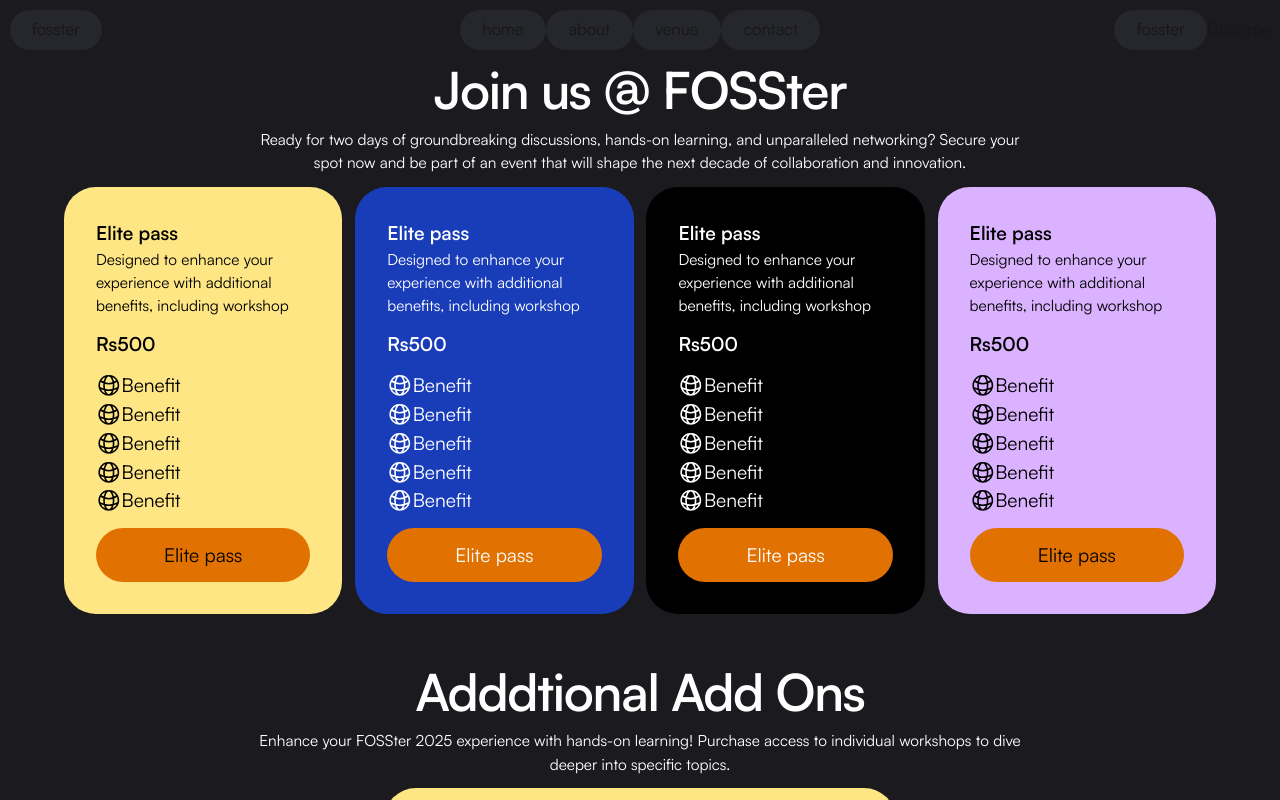
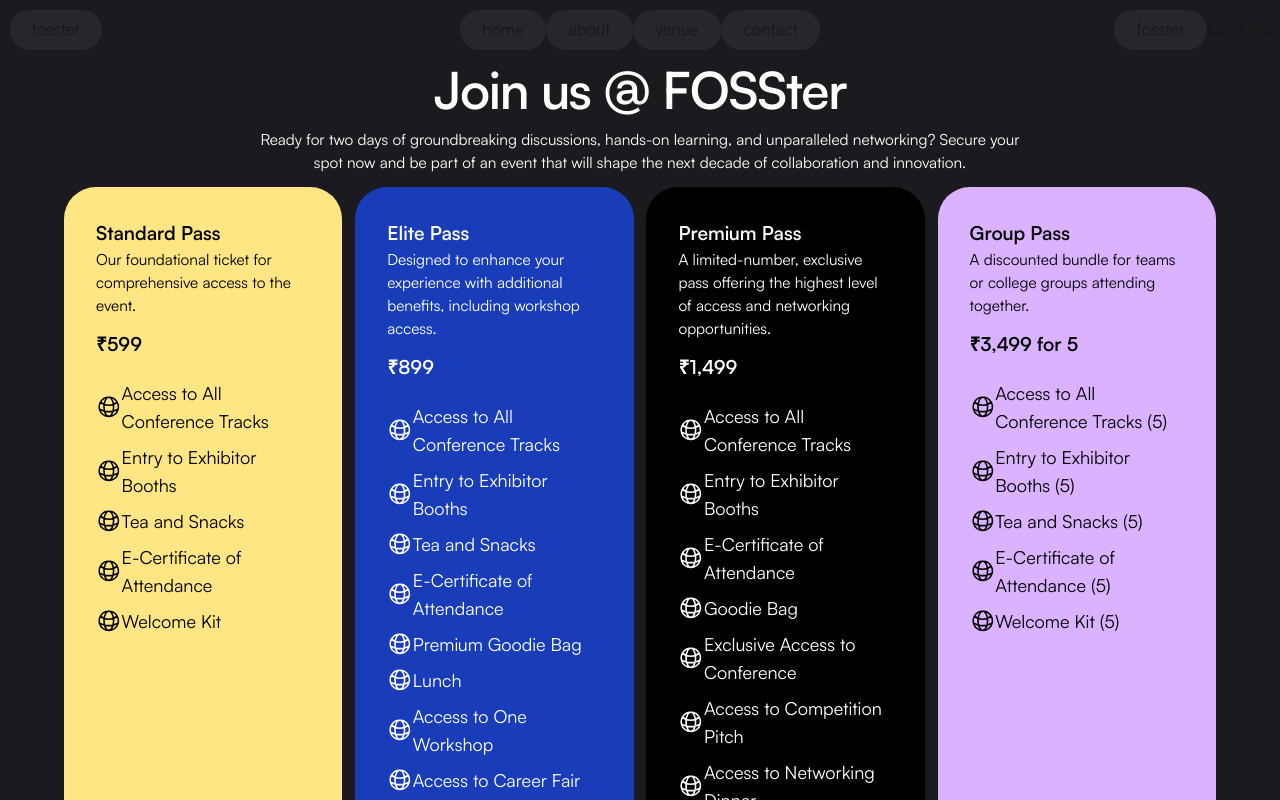
Before and after one commit to amfoss/fosster-2025, a Next.js app: page /attend in a window 1280 px wide. Shown: the top 800 px of the page. Built offline with nearby package versions, Linux system fonts and the light colour scheme.

Commit message:
misc content for website

```diff
--- a/app/attend/page.jsx
+++ b/app/attend/page.jsx
@@ -3,7 +3,7 @@
 import Globe from '@/components/svg/globe';
 import { usePill } from '../_contexts/pill';
 import { useEffect } from 'react';
-
+import { Passes } from '@/components/jsonData';
 export default function Attend() {
    const { setOptions } = usePill();
    const colors = [
@@ -46,33 +46,32 @@
             </p>
          </div>
          <div className="flex flex-1 gap-[1vw]">
-            {[1, 2, 3, 4].map((elem, index) => (
+            {Passes.map((elem, index) => (
                <div
                   key={index}
                   className={`flex flex-1 flex-col gap-y-[1vw] rounded-[2.5vw] ${colors[index]} transform p-[2.5vw] text-[1.5vw] duration-150 hover:scale-[1.05]`}
                >
                   <div>
-                     <p className="font-semibold">Elite pass</p>
+                     <p className="font-semibold">{elem.pass}</p>
                      <p className="text-[1.2vw]">
-                        Designed to enhance your experience with additional
-                        benefits, including workshop
+                        {elem.desc}
                      </p>
                   </div>
                   <div>
-                     <p className="font-semibold">Rs500</p>
+                     <p className="font-semibold">₹{elem.cost}</p>
                   </div>
                   <div className="flex-1">
-                     {[1, 2, 3, 4, 5].map((elem, index) => (
-                        <div key={index} className="flex">
+                     {elem.benifits.map((elem, index) => (
+                        <div key={index} className="flex items-center mt-2">
                            <div className="flex min-w-[2vw]">
                               <Globe />
                            </div>{' '}
-                           <p>Benefit</p>
+                           <p className='text-lg'>{elem}</p>
                         </div>
                      ))}
                   </div>
                   <button className="rounded-full bg-amber-600 p-[1vw]">
-                     <p>Elite pass</p>
+                     <p>{elem.pass}</p>
                   </button>
                </div>
             ))}
--- a/components/events/events.jsx
+++ b/components/events/events.jsx
@@ -1,38 +1,5 @@
 import React from 'react';
-
-const events = [
-   {
-      title: 'Event Sigma',
-      description:
-         'Sigma balls are very clever, i kinda like em tbh. But is that the end goal? Where does it lead me to? We might never know until we are closer....or do we? Lots of questions, lots of time. But none to spare',
-   },
-   {
-      title: 'Event Sigma',
-      description:
-         'Sigma balls are very clever, i kinda like em tbh. But is that the end goal? Where does it lead me to? We might never know until we are closer....or do we? Lots of questions, lots of time. But none to spare',
-   },
-   {
-      title: 'Event Sigma',
-      description:
-         'Sigma balls are very clever, i kinda like em tbh. But is that the end goal? Where does it lead me to? We might never know until we are closer....or do we? Lots of questions, lots of time. But none to spare',
-   },
-   {
-      title: 'Event Sigma',
-      description:
-         'Sigma balls are very clever, i kinda like em tbh. But is that the end goal? Where does it lead me to? We might never know until we are closer....or do we? Lots of questions, lots of time. But none to spare',
-   },
-   {
-      title: 'Event Sigma',
-      description:
-         'Sigma balls are very clever, i kinda like em tbh. But is that the end goal? Where does it lead me to? We might never know until we are closer....or do we? Lots of questions, lots of time. But none to spare',
-   },
-   {
-      title: 'Event Sigma',
-      description:
-         'Sigma balls are very clever, i kinda like em tbh. But is that the end goal? Where does it lead me to? We might never know until we are closer....or do we? Lots of questions, lots of time. But none to spare',
-   },
-];
-
+import { events } from '../jsonData';
 const Events = () => {
    return (
       <div className="m-[0.5vw]">
--- /dev/null
+++ b/components/jsonData.js
@@ -0,0 +1,165 @@
+export const events = [
+   {
+      title: 'Lightning Talks',
+      description:
+         'Short, impactful talks that deliver key ideas in an engaging way, Showcasing projects, sharing discoveries, and sparking conversations across open-source communities.',
+   },
+   {
+      title: 'Panel Discussions',
+      description:
+         "Live, moderated session's with experts exploring pivotal open-source topics, fostering creative thinking, collaborative solutions, and insights on today’s most relevant, emerging themes.",
+   },
+   {
+      title: 'Tech Workshops',
+      description:
+         'Hands-on sessions with experts to build real-world open-source skills, with personalized support, best practices, and practical experience to strengthen contributions to projects.',
+   },
+   {
+      title: 'Open Source 101',
+      description:
+         'Sessions that introduce what open source is, why it matters, and how to participate effectively while learning best practices and community etiquette for engaging with global developer communities.',
+   },
+   {
+      title: 'Speaker Sessions',
+      description:
+         'In-dept sessions with open-source leaders and maintainers sharing insights, experiences, and practical guidance. Discover impactful projects, explore community dynamics, and gain inspiration to contribute effectively to open source',
+   },
+   {
+      title: 'Job Fair',
+      description:
+         'Meet top tech employers hiring open-source contributors, build valuable connections, and explore career opportunities that transform open-source experience into meaningful professional growth',
+   },
+];
+
+export const reasons = [
+   {
+      icon: '',
+      reason: {
+         heading: 'Build Meaningful Connections',
+         desc: 'Connect with open-source leaders and innovators who are shaping today’s technologies. Foster meaningful relationships and collaborate across various domains.',
+      },
+   },
+   {
+      icon: '',
+      reason: {
+         heading: 'Insights from Experts',
+         desc: 'Learn from real-world projects and expert contributors. Discover how open source powers different domains while boosting your problem-solving and technical skills.',
+      },
+   },
+   {
+      icon: '',
+      reason: {
+         heading: 'Practice, Build, Contribute',
+         desc: 'Dive into the world of Open Source with hands-on tools, workflows, and platforms. From Git to CI/CD and modern frameworks, apply your skills into real-world projects.',
+      },
+   },
+   {
+      icon: '',
+      reason: {
+         heading: 'Discover Opportunities',
+         desc: 'Explore open-source opportunities: From Internships and Collaborations to Careers. Discover how your contributions can grow to have a Global Impact',
+      },
+   },
+   {
+      icon: '',
+      reason: {
+         heading: 'Join the Global Community',
+         desc: 'Join a diverse, global community built on collaboration. Celebrate contributions, share knowledge, and shape an inclusive, sustainable, impactful open-source ecosystem',
+      },
+   },
+];
+
+export const whoCanAttendData = [
+   {
+      title: 'Students',
+      description:
+         'Jumpstart your open-source journey, gain hands-on experience, and connect with mentors to develop your skills and career.',
+      iconPath: '/student-shape.svg',
+   },
+   {
+      title: 'DevOps',
+      description:
+         'Discover the latest open-source tools and best practices to streamline workflows and improve infrastructure management.',
+      iconPath: '/devops-shape.svg',
+   },
+   {
+      title: 'Communities',
+      description:
+         'Expand your network, share your knowledge, and help grow a vibrant, inclusive open-source ecosystem.',
+      iconPath: '/community-shape.svg',
+   },
+   {
+      title: 'AI Enthusiasts',
+      description:
+         'Learn how open-source AI frameworks are shaping the future of machine learning and innovation.',
+      iconPath: '/ai-shape.svg',
+   },
+   {
+      title: 'Designers',
+      description:
+         'Bring creativity into open source with design systems, user experiences, and inclusive interfaces.',
+      iconPath: '/design-shape.svg',
+   },
+   {
+      title: 'Security',
+      description:
+         'Understand best practices, tools, and communities that keep open-source ecosystems secure.',
+      iconPath: '/security-shape.svg',
+   },
+];
+
+export const Passes = [
+   {
+      pass: 'Standard Pass',
+      cost: '599',
+      desc: 'Our foundational ticket for comprehensive access to the event.',
+      benifits: [
+         'Access to All Conference Tracks',
+         'Entry to Exhibitor Booths',
+         'Tea and Snacks',
+         'E-Certificate of Attendance',
+         'Welcome Kit',
+      ],
+   },
+   {
+      pass: 'Elite Pass',
+      cost: '899',
+      desc: 'Designed to enhance your experience with additional benefits, including workshop access.',
+      benifits: [
+         'Access to All Conference Tracks',
+         'Entry to Exhibitor Booths',
+         'Tea and Snacks',
+         'E-Certificate of Attendance',
+         'Premium Goodie Bag',
+         'Lunch',
+         'Access to One Workshop',
+         'Access to Career Fair',
+      ],
+   },
+   {
+      pass: 'Premium Pass',
+      cost: '1,499',
+      desc: 'A limited-number, exclusive pass offering the highest level of access and networking opportunities.',
+      benifits: [
+         'Access to All Conference Tracks',
+         'Entry to Exhibitor Booths',
+         'E-Certificate of Attendance',
+         'Goodie Bag',
+         'Exclusive Access to Conference',
+         'Access to Competition Pitch',
+         'Access to Networking Dinner',
+      ],
+   },
+   {
+      pass: 'Group Pass',
+      cost: '3,499 for 5',
+      desc: 'A discounted bundle for teams or college groups attending together.',
+      benifits: [
+         'Access to All Conference Tracks (5)',
+         'Entry to Exhibitor Booths (5)',
+         'Tea and Snacks (5)',
+         'E-Certificate of Attendance (5)',
+         'Welcome Kit (5)',
+      ],
+   },
+];
--- a/components/why_attend_foster/why_attend_foster.jsx
+++ b/components/why_attend_foster/why_attend_foster.jsx
@@ -1,44 +1,7 @@
 import CircularText from '@/components/ui/circular_text';
 import SlidingCards from '@/components/why_attend_foster/sliding_cards';
-
+import { reasons } from '../jsonData';
 export default function WhyFosster() {
-   const reasons = [
-      {
-         icon: '',
-         reason: {
-            heading: 'Connection',
-            desc: 'Connect with open-source leaders and innovators',
-         },
-      },
-      {
-         icon: '',
-         reason: {
-            heading: 'Learn',
-            desc: 'Learn from real-world projects and expert contributors',
-         },
-      },
-      {
-         icon: '',
-         reason: {
-            heading: 'Experience',
-            desc: 'Gain hands-on experience with modern tools and tech',
-         },
-      },
-      {
-         icon: '',
-         reason: {
-            heading: 'Explore',
-            desc: 'Discover career opportunities and grow your network',
-         },
-      },
-      {
-         icon: '',
-         reason: {
-            heading: 'Community',
-            desc: 'Be part of a global, collaborative community',
-         },
-      },
-   ];
    return (
       <div
          id="why-attend"
```
Also changed, not shown: components/who_can_attend_fosster/action_cards.jsx (+3 -42 lines).
